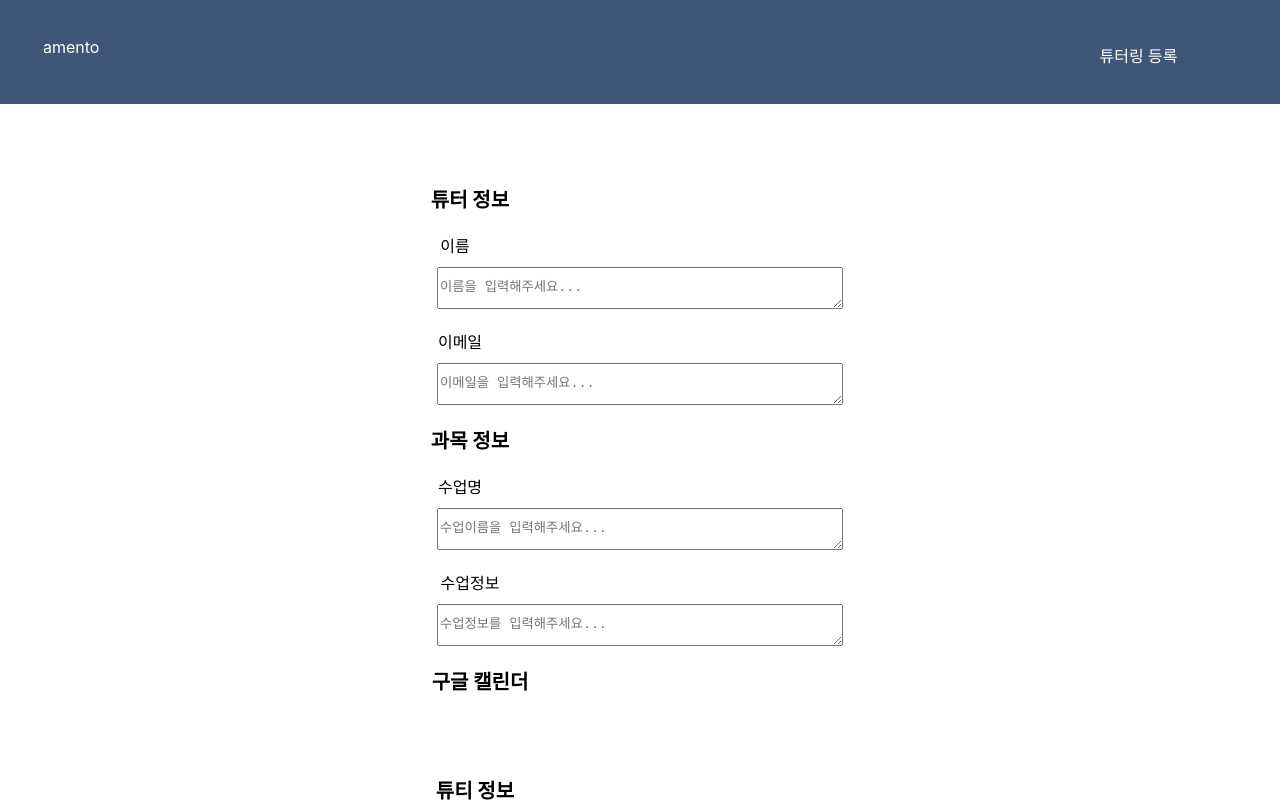
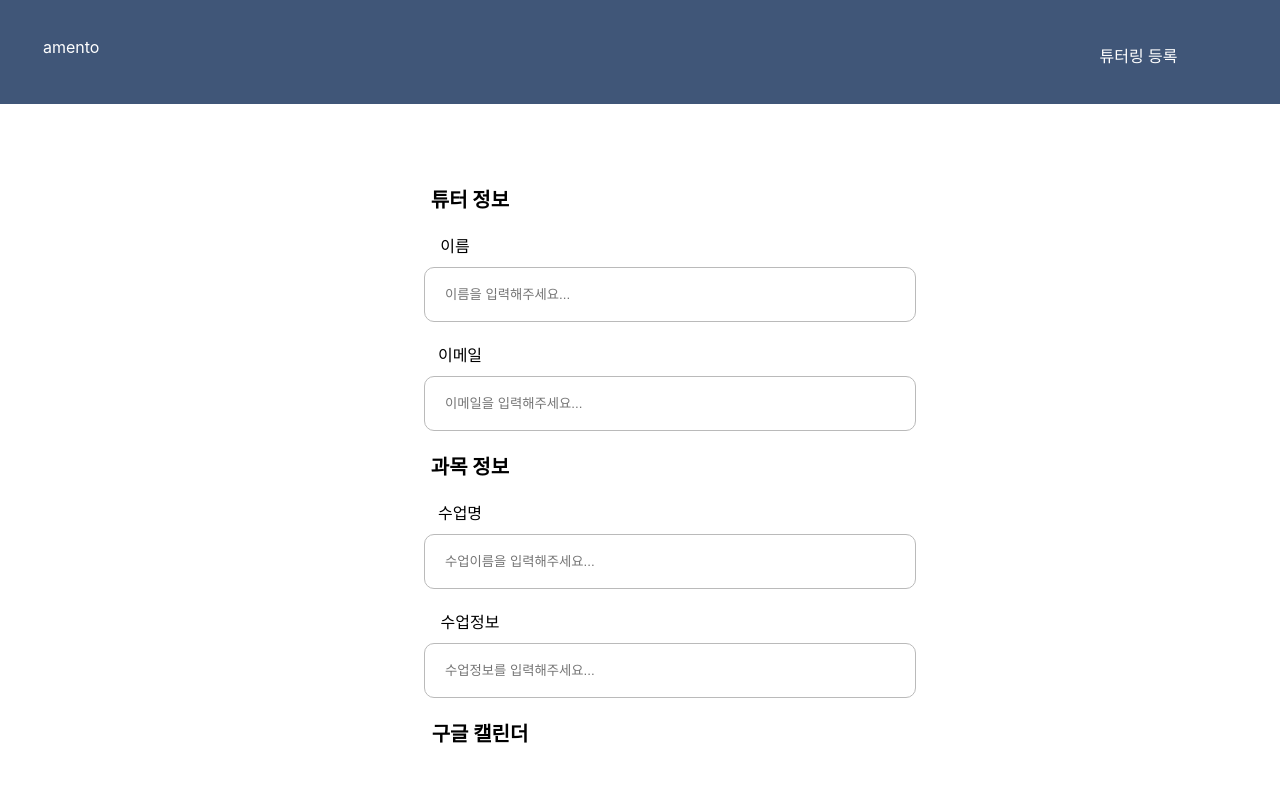
Before and after one commit to hun9008/ajouton_tutor, a React (Create React App) app in the folder front/ajouton/: page / in a window 1280 px wide. Shown: the top 802 px of the page. Built offline with nearby package versions, Linux system fonts and the light colour scheme.

Commit message:
Fix: design and navigate

```diff
--- a/front/ajouton/src/App.css
+++ b/front/ajouton/src/App.css
@@ -36,7 +36,7 @@
   /* min-height: 100vh;  */
 }
 
-.textBox {
+.textbox {
   display: flex;
   width: 400px;
   height: 40px;
@@ -48,6 +48,7 @@
   padding-top: 0;
   padding-bottom: 0;
   line-height: 40px;
+  margin-right: 590px;
 }
 
 .bar {
@@ -60,16 +61,7 @@
   background-color: #405678;
 }
 
-.bar_text {
-  text-align: center;
-  font-family: Frieda;
-  font-size: 40px;
-  font-style: normal;
-  font-weight: 400;
-  line-height: 37px; /* 92.5% */
-  margin-left: 30px;
-  color:#FFF;
-}
+
 
 .download-button {
   display: inline-block;
--- a/front/ajouton/src/SuccApply.js
+++ b/front/ajouton/src/SuccApply.js
@@ -8,11 +8,33 @@ function SuccApply() {
             navigate("/TutorApplication");
           };
 
+          const button = {
+            display: "flex",
+            width: "300px",
+            height: "54px",
+            padding: "19px 20px",
+            justifyContent: "center",
+            alignItems: "center",
+            gap: "10px",
+            flexShrink: "0",
+            borderRadius: "10px",
+            background: "var(--primary-color, #405678)",
+            color: "#EDEFF3",
+            fontSize: "16px",
+            fontStyle: "normal",
+            fontWeight: "700",
+            lineHeight: "16px",
+            textAlign: "center",
+            margin: "auto",
+        }
+
+
+
     return(
         <div>
             <h1>튜터링 예약 신청을 완료했습니다.</h1>
             <p>새로운 튜터링 예약을 신청하고 싶으시면 아래 버튼을 눌러주세요.</p>
-            <button onClick={reapply}> 새로 신청하기</button>
+            <button style={button} onClick={reapply}> 새로 신청하기</button>
         </div>
     );
 }
--- a/front/ajouton/src/login.js
+++ b/front/ajouton/src/login.js
@@ -44,16 +44,18 @@ const App = () => {
             <div style={{marginRight:340, marginTop: 80, fontWeight: 'bold', fontSize: 20}}>튜터 정보</div>
             <br/>
             <div style={{marginRight:370, marginBottom: 10}}>이름</div>
-            <textarea
-                className="textBox"
+            <input
+                className='textbox'
+                type="text"
                 placeholder="이름을 입력해주세요..."
                 value={name}
                 onChange={e => setName(e.target.value)}
             />
             <br/>
             <div style={{marginRight:360, marginBottom: 10}}>이메일</div>
-            <textarea
-                className="textBox"
+            <input
+                className='textbox'
+                type="text"
                 placeholder="이메일을 입력해주세요..."
                 value={email}
                 onChange={e => setEmail(e.target.value)}
@@ -62,16 +64,18 @@ const App = () => {
             <div style={{marginRight:340, fontWeight: 'bold', fontSize: 20}}>과목 정보</div>
             <br/>
             <div style={{marginRight:360, marginBottom: 10}}>수업명</div>
-            <textarea
-                className="textBox"
+            <input
+                className='textbox'
+                type="text"
                 placeholder="수업이름을 입력해주세요..."
                 value={className}
                 onChange={e => setClassName(e.target.value)}
             />
             <br/>
             <div style={{marginRight:340, marginBottom: 10}}>수업정보</div>
-            <textarea
-                className="textBox"
+            <input
+                className='textbox'
+                type="text"
                 placeholder="수업정보를 입력해주세요..."
                 value={classInfo}
                 onChange={e => setClassInfo(e.target.value)}
```
